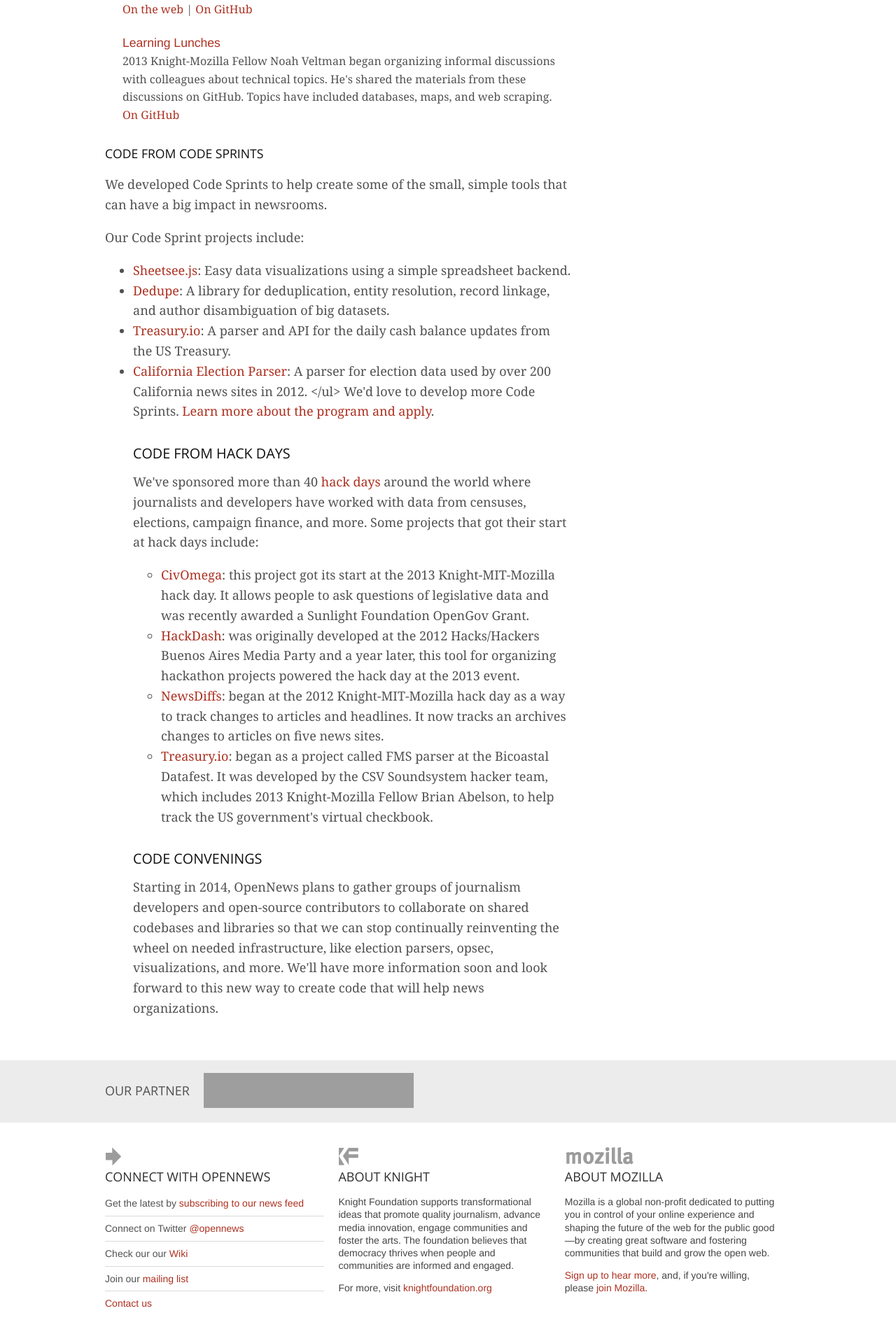
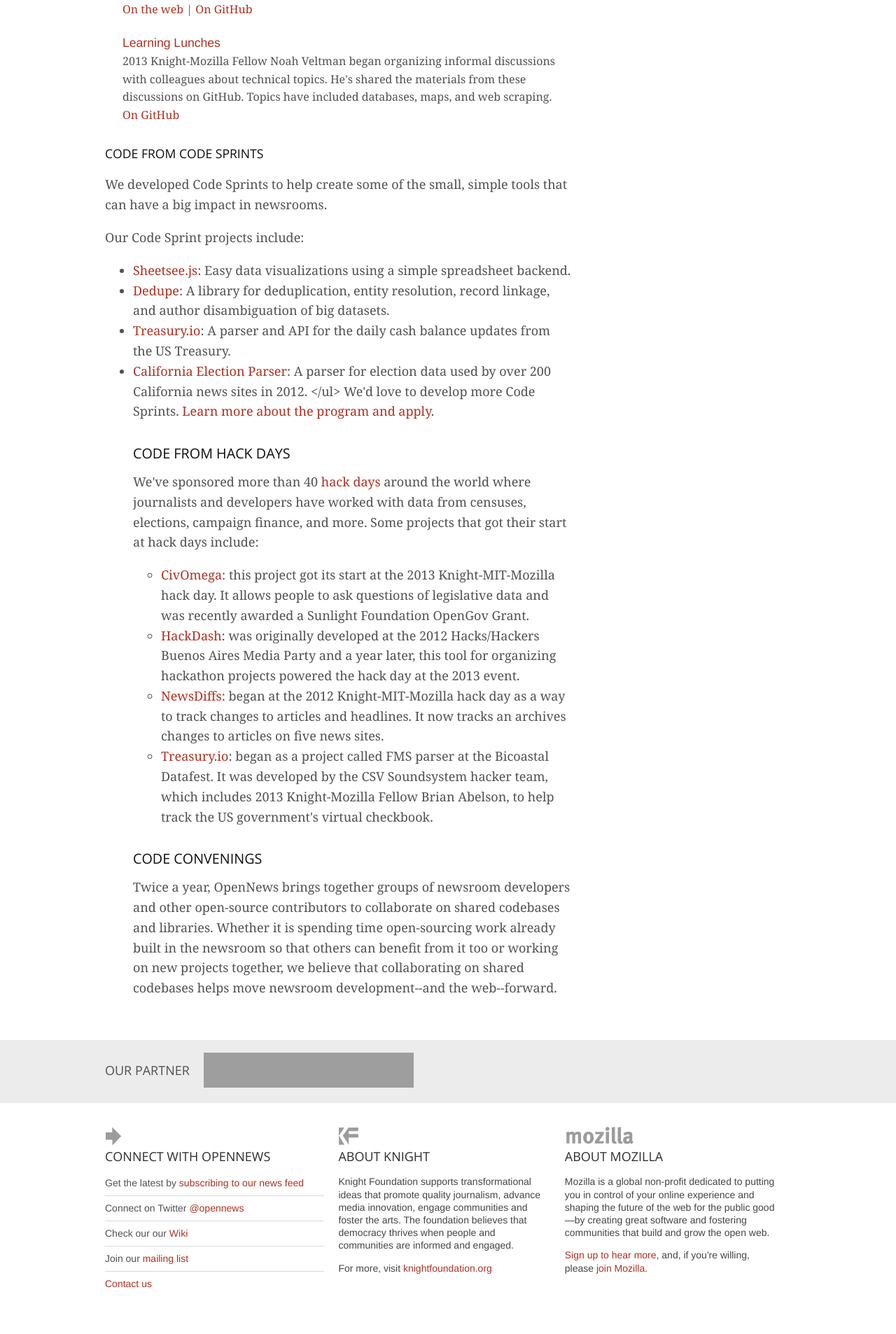
Before and after one commit to mozilla/mozilla-opennews, a Jekyll site: the page built from code.md, in a window 1280 px wide. Shown: the part 1633-3539 px from the top of the page at 70% size. Built offline with Jekyll 4.4.1, drawn with Linux system fonts in a browser that asks for light colours; nearby versions of some CDN libraries; Markdown is read by kramdown in place of the engine named in the settings; comment, search, counter and statistics services are not loaded; grey boxes are pictures that could not be loaded.

Commit message:
updated code page

```diff
--- a/code.md
+++ b/code.md
@@ -59,4 +59,4 @@
 
 <h3>Code Convenings</h3>
 
-Starting in 2014, OpenNews plans to gather groups of journalism developers and open-source contributors to collaborate on shared codebases and libraries so that we can stop continually reinventing the wheel on needed infrastructure, like election parsers, opsec, visualizations, and more. We'll have more information soon and look forward to this new way to create code that will help news organizations.
+Twice a year, OpenNews brings together groups of newsroom developers and other open-source contributors to collaborate on shared codebases and libraries. Whether it is spending time open-sourcing work already built in the newsroom so that others can benefit from it too or working on new projects together, we believe that collaborating on shared codebases helps move newsroom development--and the web--forward.
```
